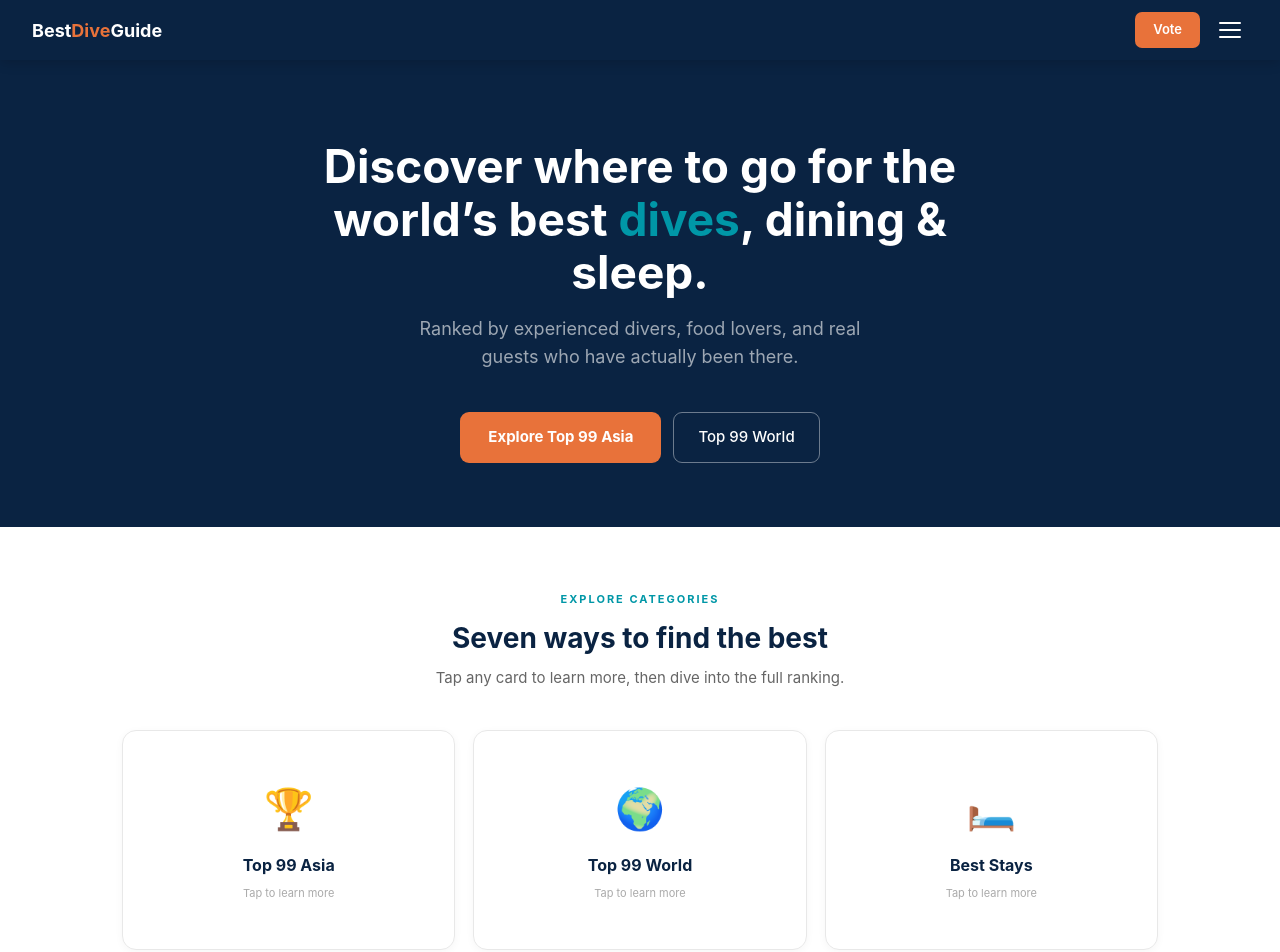
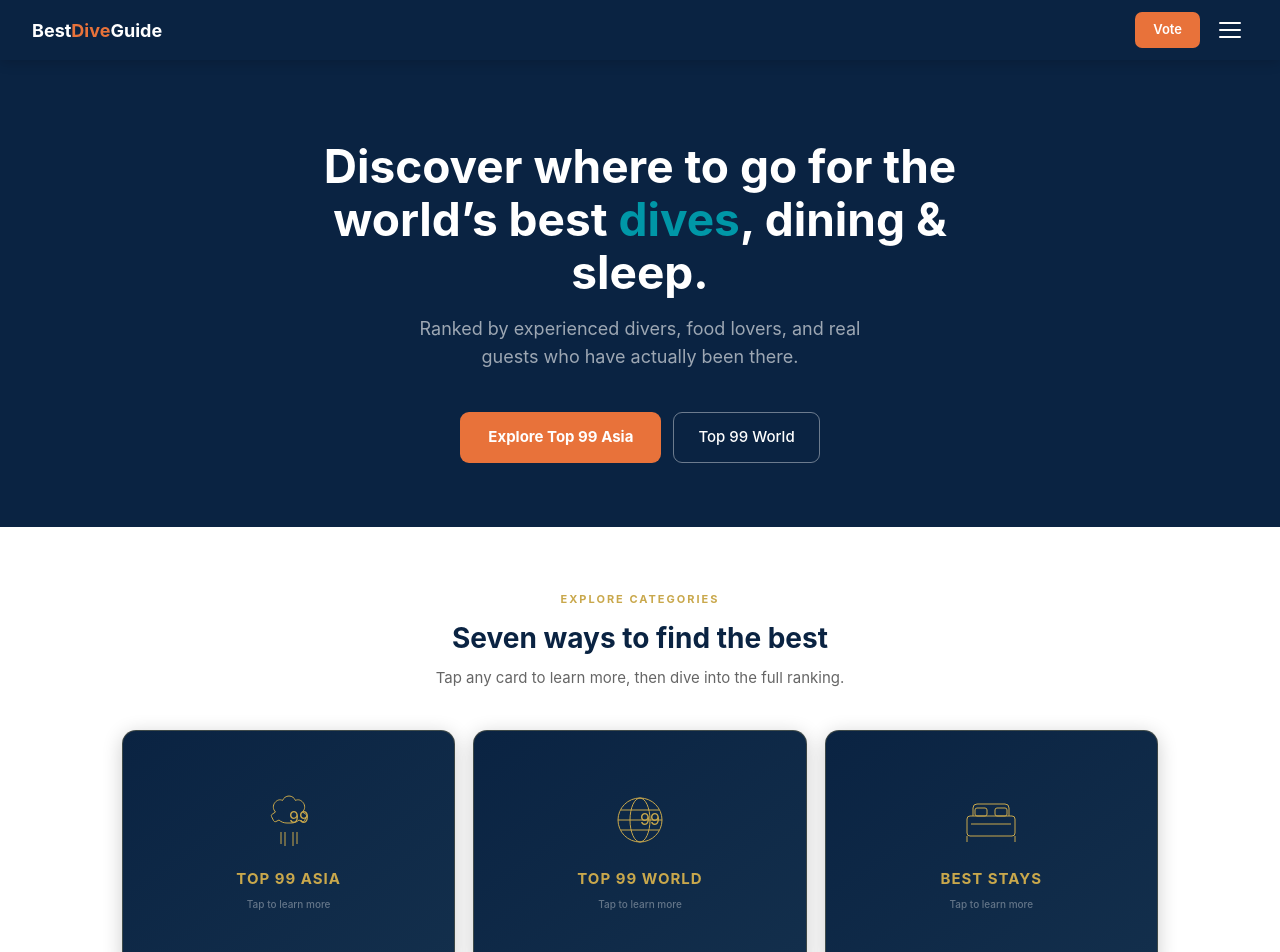
Before and after one commit to nicvdb80-cell/bestdiveguide, a Next.js app: page / in a window 1280 px wide. Shown: the top 952 px of the page. Built offline with nearby package versions, Linux system fonts and the light colour scheme.

Commit message:
feat: gold line-art SVG icons on dark navy cards, matching brand style

```diff
--- a/src/app/page.tsx
+++ b/src/app/page.tsx
@@ -6,29 +6,29 @@ import Nav from "@/components/Nav"
 import Footer from "@/components/Footer"
 
 const CATS = [
-  {t:"Top 99 Asia",e:"🏆",c:"#E8723A",bg:"#FEF0E8",h:"/top100",d:"The definitive ranking of Asia’s best dive experiences. Resorts, liveaboards and dive operators ranked by professional panel, verified votes and expert review."},
-  {t:"Top 99 World",e:"🌍",c:"#1B6CA8",bg:"#E8EFF8",h:"/top100-world",d:"The global edition. Every continent, every ocean. From the Red Sea to the Caribbean, the Pacific to the Mediterranean. Coming 2026."},
-  {t:"Best Stays",e:"🛏️",c:"#0097A7",bg:"#E1F5F8",h:"/stays",d:"99 dive resorts ranked on room quality, service, location and how well the stay supports serious diving."},
-  {t:"Best Food",e:"🍽️",c:"#C85A20",bg:"#FEF0E8",h:"/food",d:"99 dive food experiences ranked on freshness, flavour, dietary care and atmosphere. Where divers eat the best."},
-  {t:"Dive Sites",e:"🤿",c:"#1B6CA8",bg:"#E8EFF8",h:"/sites",d:"The best walls, wrecks, muck dives, seamounts and shark encounters. Ranked by visibility, marine life, access and wow factor."},
-  {t:"Liveaboards",e:"🚢",c:"#5E35B1",bg:"#EDE7F6",h:"/liveaboards",d:"49 liveaboards across Indonesia, Maldives, Philippines and Thailand. Comfort, food, crew, safety and dive quality all scored."},
-  {t:"Sustainable",e:"🌿",c:"#2E7D32",bg:"#E8F5E9",h:"/sustainable",d:"Operators leading on reef conservation, waste reduction, community impact and certified sustainability."},
+  {t:"Top 99 Asia",c:"#E8723A",h:"/top100",d:"The definitive ranking of Asia’s best dive experiences. Resorts, liveaboards and dive operators ranked by professional panel, verified votes and expert review.",icon:`<svg viewBox="0 0 64 64" fill="none" stroke="#C9A84C" strokeWidth="1.5" xmlns="http://www.w3.org/2000/svg"><path d="M32 8c-3 0-5.5 2-6.5 4.5C23 11 20 12 18 14.5c-2.5 3-2 7 .5 9.5l-3 2c-1 .5-1.5 1.5-1 2.5l2 4c.5 1 1.5 1.5 2.5 1l3-1.5c2 2 5 3 8 3h4c3 0 6-1 8-3l3 1.5c1 .5 2 0 2.5-1l2-4c.5-1 0-2-1-2.5l-3-2c2.5-2.5 3-6.5.5-9.5-2-2.5-5-3.5-7.5-2C37.5 10 35 8 32 8z" strokeLinecap="round" strokeLinejoin="round"/><path d="M24 44v12M40 44v12M28 44v14M36 44v14" strokeLinecap="round"/><text x="32" y="35" textAnchor="middle" fill="#C9A84C" stroke="none" fontSize="14" fontWeight="700" fontFamily="serif">99</text></svg>`},
+  {t:"Top 99 World",c:"#1B6CA8",h:"/top100-world",d:"The global edition. Every continent, every ocean. From the Red Sea to the Caribbean, the Pacific to the Mediterranean. Coming 2026.",icon:`<svg viewBox="0 0 64 64" fill="none" stroke="#C9A84C" strokeWidth="1.5" xmlns="http://www.w3.org/2000/svg"><circle cx="32" cy="32" r="22"/><ellipse cx="32" cy="32" rx="10" ry="22"/><line x1="10" y1="32" x2="54" y2="32"/><line x1="13" y1="22" x2="51" y2="22"/><line x1="13" y1="42" x2="51" y2="42"/><text x="32" y="37" textAnchor="middle" fill="#C9A84C" stroke="none" fontSize="12" fontWeight="700" fontFamily="serif">99</text></svg>`},
+  {t:"Best Stays",c:"#0097A7",h:"/stays",d:"99 dive resorts ranked on room quality, service, location and how well the stay supports serious diving.",icon:`<svg viewBox="0 0 64 64" fill="none" stroke="#C9A84C" strokeWidth="1.5" xmlns="http://www.w3.org/2000/svg"><rect x="8" y="28" width="48" height="20" rx="3" strokeLinejoin="round"/><path d="M14 28v-8a4 4 0 014-4h28a4 4 0 014 4v8" strokeLinejoin="round"/><rect x="16" y="20" width="12" height="8" rx="2"/><rect x="36" y="20" width="12" height="8" rx="2"/><line x1="8" y1="48" x2="8" y2="54"/><line x1="56" y1="48" x2="56" y2="54"/><path d="M12 36h40" strokeLinecap="round"/></svg>`},
+  {t:"Best Food",c:"#C85A20",h:"/food",d:"99 dive food experiences ranked on freshness, flavour, dietary care and atmosphere. Where divers eat the best.",icon:`<svg viewBox="0 0 64 64" fill="none" stroke="#C9A84C" strokeWidth="1.5" xmlns="http://www.w3.org/2000/svg"><path d="M12 42h40" strokeLinecap="round"/><path d="M14 42c0-14 8-24 18-24s18 10 18 24" strokeLinejoin="round"/><ellipse cx="32" cy="46" rx="22" ry="6"/><circle cx="32" cy="14" r="2.5" fill="#C9A84C" stroke="none"/><line x1="32" y1="16.5" x2="32" y2="18"/></svg>`},
+  {t:"Dive Sites",c:"#1B6CA8",h:"/sites",d:"The best walls, wrecks, muck dives, seamounts and shark encounters. Ranked by visibility, marine life, access and wow factor.",icon:`<svg viewBox="0 0 64 64" fill="none" stroke="#C9A84C" strokeWidth="1.5" xmlns="http://www.w3.org/2000/svg"><circle cx="22" cy="26" r="10"/><circle cx="42" cy="26" r="10"/><circle cx="22" cy="26" r="5"/><circle cx="42" cy="26" r="5"/><path d="M32 30v8c0 2-1.5 4-4 5l-6 3" strokeLinecap="round" strokeLinejoin="round"/><path d="M12 22c-2-3-1-8 2-10" strokeLinecap="round"/><path d="M52 22c2-3 1-8-2-10" strokeLinecap="round"/><path d="M32 26v-6" strokeLinecap="round"/></svg>`},
+  {t:"Liveaboards",c:"#5E35B1",h:"/liveaboards",d:"49 liveaboards across Indonesia, Maldives, Philippines and Thailand. Comfort, food, crew, safety and dive quality all scored.",icon:`<svg viewBox="0 0 64 64" fill="none" stroke="#C9A84C" strokeWidth="1.5" xmlns="http://www.w3.org/2000/svg"><path d="M6 40l4-4h44l4 4" strokeLinejoin="round"/><path d="M10 36V26a2 2 0 012-2h14v12" strokeLinejoin="round"/><path d="M38 36V20a2 2 0 012-2h8a2 2 0 012 2v16" strokeLinejoin="round"/><path d="M26 36V18l12-6v24" strokeLinejoin="round"/><path d="M6 40c2 4 8 6 14 6h24c6 0 12-2 14-6" strokeLinejoin="round"/><line x1="16" y1="30" x2="22" y2="30"/><rect x="42" y="24" width="4" height="4" rx="0.5"/></svg>`},
+  {t:"Sustainable",c:"#2E7D32",h:"/sustainable",d:"Operators leading on reef conservation, waste reduction, community impact and certified sustainability.",icon:`<svg viewBox="0 0 64 64" fill="none" stroke="#C9A84C" strokeWidth="1.5" xmlns="http://www.w3.org/2000/svg"><path d="M32 56V32" strokeLinecap="round"/><path d="M32 32c-6-10-16-14-20-12 2 8 10 16 20 16" strokeLinejoin="round"/><path d="M32 28c4-8 14-12 18-10-1 7-8 14-18 14" strokeLinejoin="round"/><path d="M26 44c-4 2-6 6-6 10" strokeLinecap="round"/><path d="M38 44c4 2 6 6 6 10" strokeLinecap="round"/><circle cx="20" cy="16" r="3"/><circle cx="44" cy="14" r="2"/><circle cx="14" cy="24" r="1.5"/></svg>`},
 ]
 
 function FlipCard({c}:{c:typeof CATS[0]}) {
   const [f,sF] = useState(false)
   return (
     <div onClick={()=>sF(!f)} style={{perspective:800,cursor:"pointer"}}>
-      <div style={{position:"relative",width:"100%",height:220,transformStyle:"preserve-3d",transition:"transform .5s",transform:f?"rotateY(180deg)":"none"}}>
-        <div style={{position:"absolute",inset:0,backfaceVisibility:"hidden",background:"#fff",borderRadius:14,border:"1px solid #E8E8E8",display:"flex",flexDirection:"column",alignItems:"center",justifyContent:"center",padding:"2rem 1.5rem",textAlign:"center",boxShadow:"0 2px 8px rgba(0,0,0,0.04)"}}>
-          <div style={{fontSize:40,marginBottom:14}}>{c.e}</div>
-          <h3 style={{fontSize:16,fontWeight:700,color:"#0A2342",marginBottom:8}}>{c.t}</h3>
-          <span style={{fontSize:11,color:"#aaa"}}>Tap to learn more</span>
+      <div style={{position:"relative",width:"100%",height:240,transformStyle:"preserve-3d",transition:"transform .5s",transform:f?"rotateY(180deg)":"none"}}>
+        <div style={{position:"absolute",inset:0,backfaceVisibility:"hidden",background:"linear-gradient(145deg,#0A2342 0%,#132F4C 100%)",borderRadius:14,border:"1px solid rgba(201,168,76,0.25)",display:"flex",flexDirection:"column",alignItems:"center",justifyContent:"center",padding:"2rem 1.5rem",textAlign:"center",boxShadow:"0 4px 20px rgba(0,0,0,0.2)"}}>
+          <div style={{width:64,height:64,marginBottom:16}} dangerouslySetInnerHTML={{__html:c.icon}} />
+          <h3 style={{fontSize:15,fontWeight:700,color:"#C9A84C",marginBottom:6,letterSpacing:1,textTransform:"uppercase"}}>{c.t}</h3>
+          <span style={{fontSize:10,color:"rgba(255,255,255,0.35)",fontWeight:500}}>Tap to learn more</span>
         </div>
-        <div style={{position:"absolute",inset:0,backfaceVisibility:"hidden",transform:"rotateY(180deg)",background:c.bg,borderRadius:14,border:"1.5px solid "+c.c+"30",display:"flex",flexDirection:"column",justifyContent:"space-between",padding:"1.5rem",boxShadow:"0 2px 12px rgba(0,0,0,0.06)"}}>
+        <div style={{position:"absolute",inset:0,backfaceVisibility:"hidden",transform:"rotateY(180deg)",background:"linear-gradient(145deg,#0A2342 0%,#132F4C 100%)",borderRadius:14,border:"1px solid rgba(201,168,76,0.25)",display:"flex",flexDirection:"column",justifyContent:"space-between",padding:"1.5rem",boxShadow:"0 4px 20px rgba(0,0,0,0.2)"}}>
           <div>
-            <h3 style={{fontSize:15,fontWeight:700,color:c.c,marginBottom:10}}>{c.t}</h3>
-            <p style={{fontSize:12.5,color:"#444",lineHeight:1.65,margin:0}}>{c.d}</p>
+            <h3 style={{fontSize:14,fontWeight:700,color:"#C9A84C",marginBottom:10,letterSpacing:0.5}}>{c.t}</h3>
+            <p style={{fontSize:12,color:"rgba(255,255,255,0.65)",lineHeight:1.65,margin:0}}>{c.d}</p>
           </div>
           <Link href={c.h} onClick={e=>e.stopPropagation()} style={{display:"block",background:c.c,color:"#fff",padding:"9px 18px",borderRadius:7,textDecoration:"none",fontSize:12,fontWeight:700,textAlign:"center",marginTop:12}}>View full list →</Link>
         </div>
@@ -56,7 +56,7 @@ export default function Home() {
 
       <div style={{padding:"clamp(2rem,5vw,4rem) clamp(1rem,3vw,2rem)",maxWidth:1100,margin:"0 auto"}}>
         <div style={{textAlign:"center",marginBottom:"2.5rem"}}>
-          <div style={{fontSize:11,fontWeight:700,letterSpacing:2,textTransform:"uppercase",color:"#0097A7",marginBottom:10}}>Explore Categories</div>
+          <div style={{fontSize:11,fontWeight:700,letterSpacing:2,textTransform:"uppercase",color:"#C9A84C",marginBottom:10}}>Explore Categories</div>
           <h2 style={{fontSize:"clamp(22px,4vw,28px)",fontWeight:700,color:"#0A2342",marginBottom:8}}>Seven ways to find the best</h2>
           <p style={{fontSize:15,color:"#666",maxWidth:480,margin:"0 auto"}}>Tap any card to learn more, then dive into the full ranking.</p>
         </div>
```
